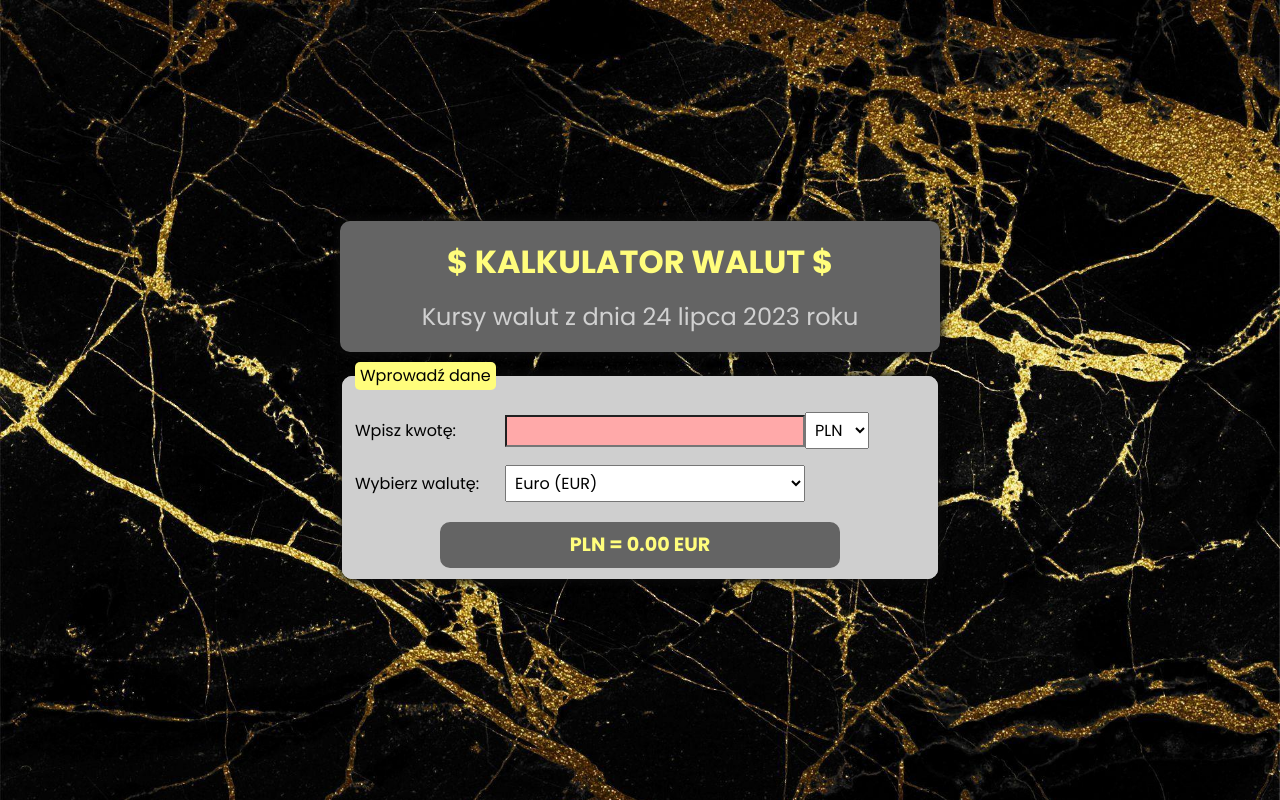
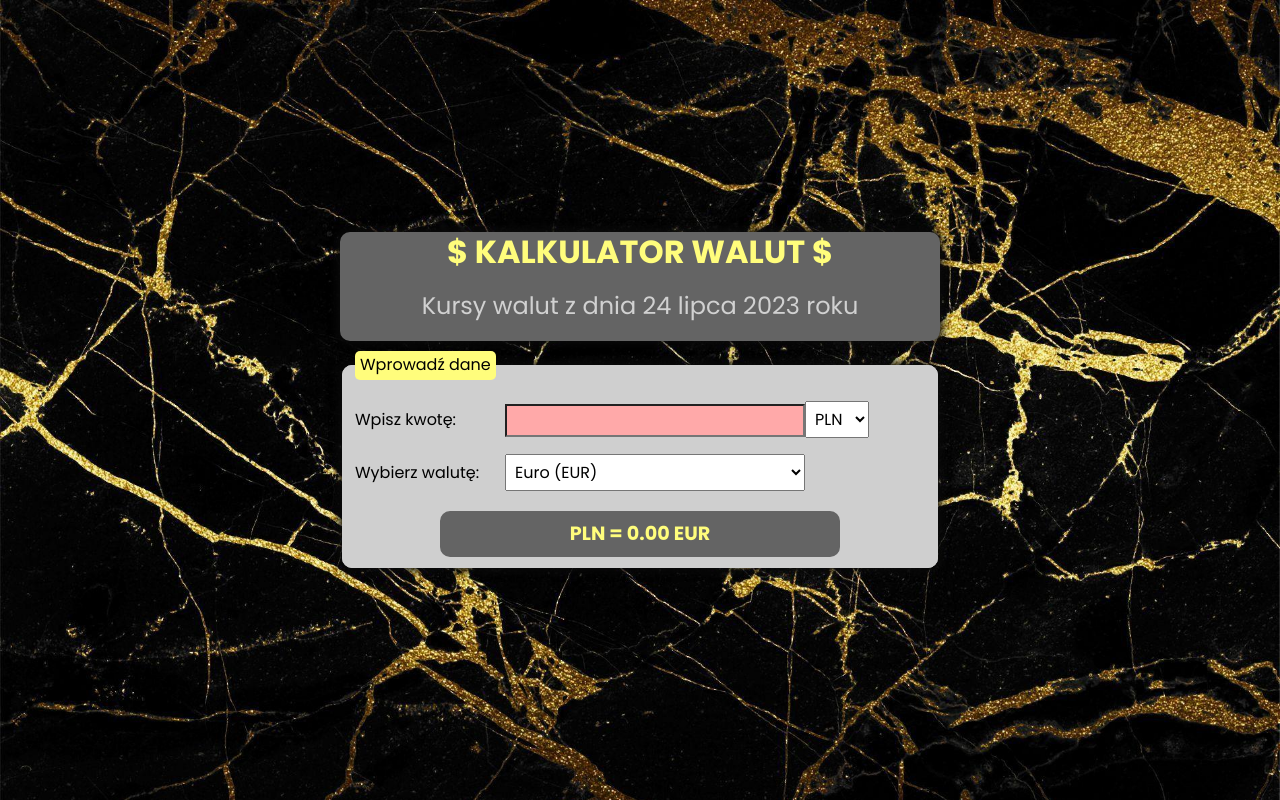
Before and after one commit to wojdaSoftware/currency-converter-react, a React (Create React App) app: page / in a window 1280 px wide. Built offline with nearby package versions, Linux system fonts and the light colour scheme.

Commit message:
margin changes

```diff
--- a/src/Header/style.css
+++ b/src/Header/style.css
@@ -10,6 +10,10 @@
     box-shadow: 0px 0px 10px 3px rgba(10, 10, 10, 1);
 }
 
+.header__title{
+    margin-top: 0;
+}
+
 .header__subtitle {
     color: #d1d1d1;
     font-weight: 400;
```
